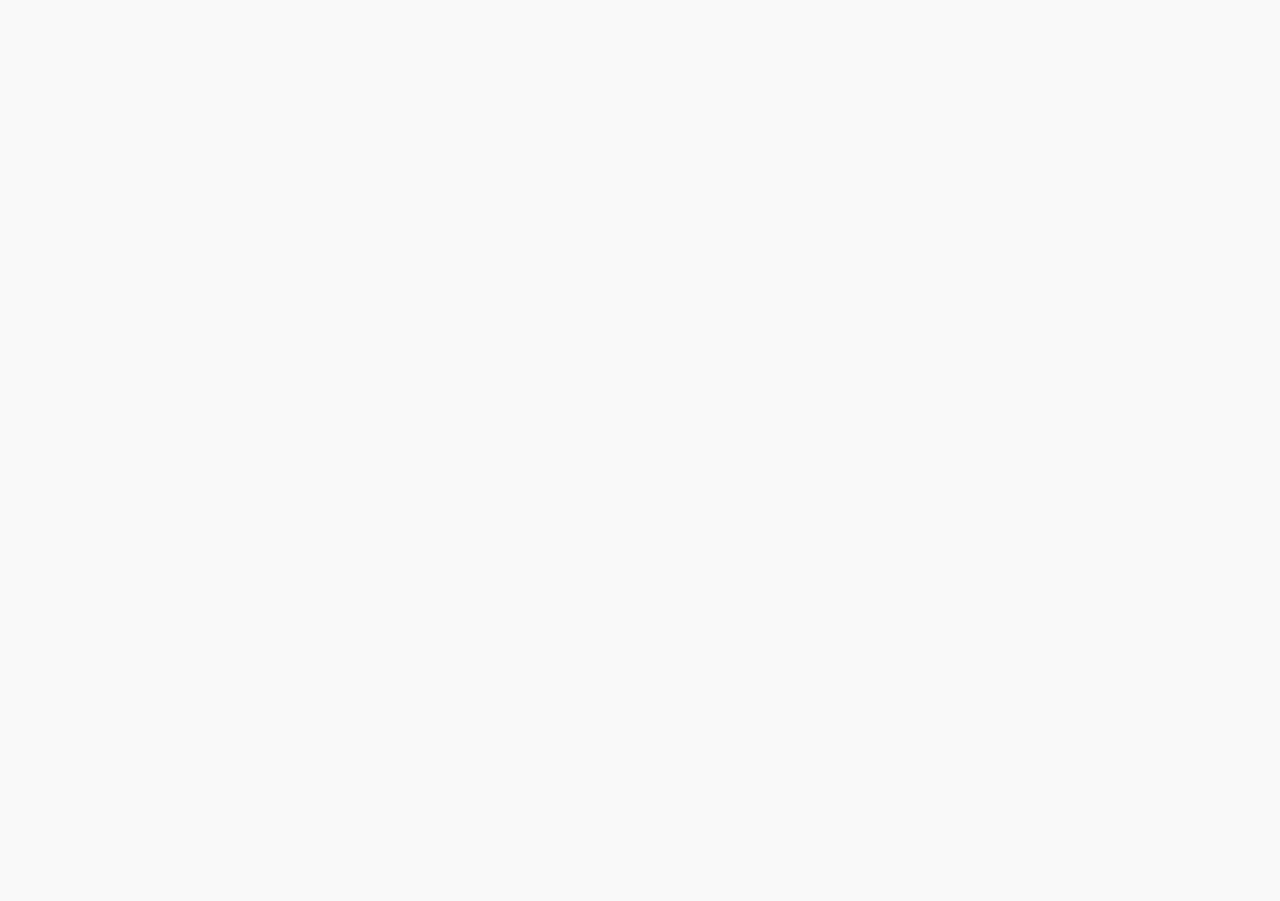
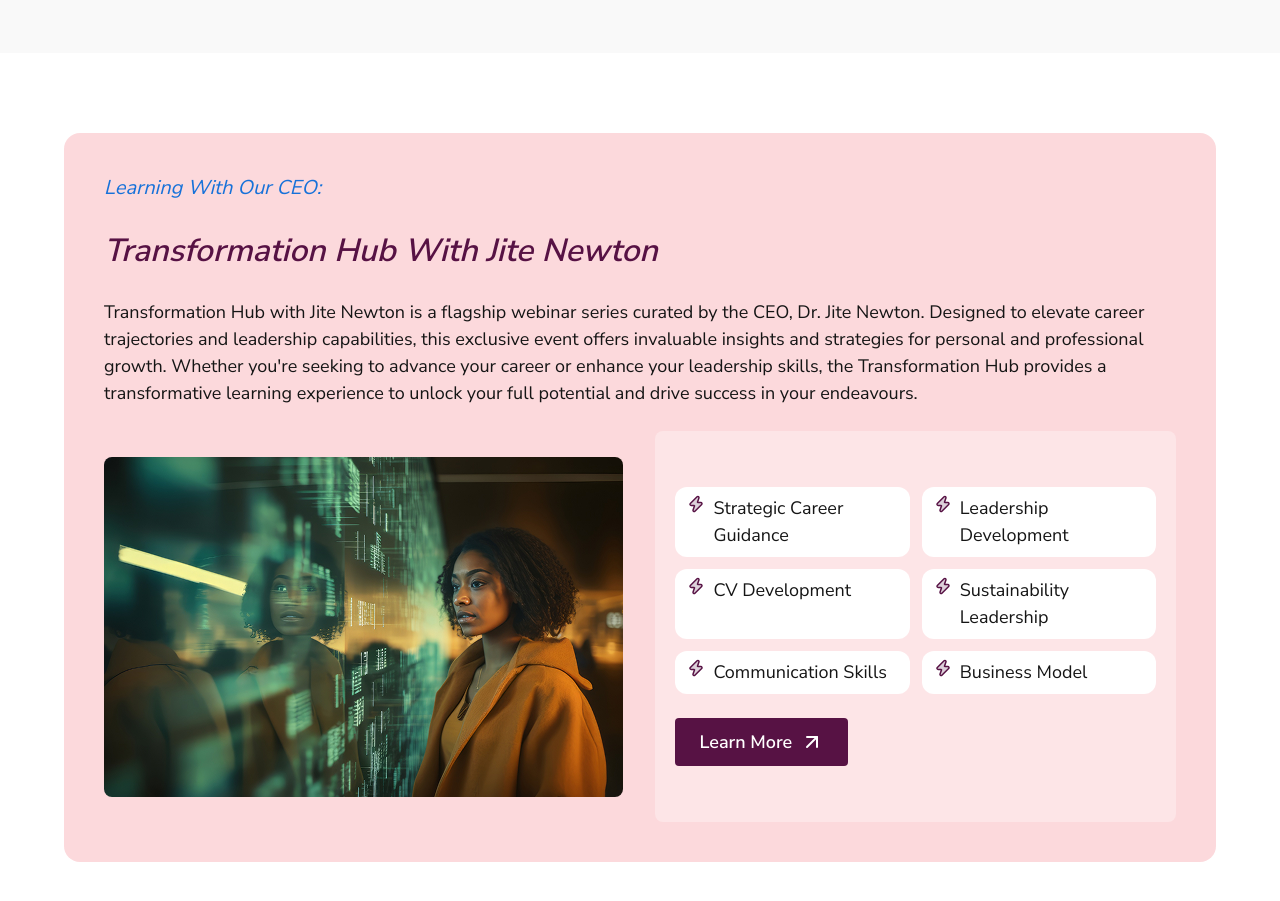
Before and after one commit to onumaeleanyagift/tobams-frontend-intern-assessment, a Next.js app: page / in a window 1280 px wide. Shown: the part 3900-4801 px from the top of the page. Before the commit the page ends 3953 px from the top, so only its background shows below. Built offline with nearby package versions, Linux system fonts and the light colour scheme.

Commit message:
feat: add TransformationHub component to showcase career development features

```diff
--- a/app/page.tsx
+++ b/app/page.tsx
@@ -3,6 +3,7 @@ import Hero from "@/components/sections/Hero";
 import LearningManagement from "@/components/sections/LearningManagement";
 import TrainingServices from "@/components/sections/TrainingServices";
 import ManagementDevelopment from "@/components/sections/ManagementDevelopment";
+import TransformationHub from "@/components/sections/TransformationHub";
 
 export default function Home() {
   return (
@@ -14,6 +15,7 @@ export default function Home() {
         <LearningManagement />
         <TrainingServices />
         <ManagementDevelopment />
+        <TransformationHub />
       </main>
     </>
   );
--- /dev/null
+++ b/components/sections/TransformationHub.tsx
@@ -0,0 +1,90 @@
+import Image from "next/image";
+import Button from "@/components/ui/Button";
+import { Zap, ArrowUpRight } from "lucide-react";
+
+// Features available in the Transformation Hub
+const features = [
+  "Strategic Career Guidance",
+  "Leadership Development",
+  "CV Development",
+  "Sustainability Leadership",
+  "Communication Skills",
+  "Business Model",
+];
+
+export default function TransformationHub() {
+  return (
+    // Transformation Hub section
+    <section className="px-4 py-10 bg-(--white) md:px-8 lg:px-16 lg:py-20">
+      <div className="mx-auto flex w-full max-w-328 flex-col gap-16 rounded-xl bg-(--secondary)/20 px-4 py-6 lg:flex-row lg:gap-16 lg:rounded-2xl lg:p-10">
+        {/* Section content */}
+        <div className="flex w-full flex-col gap-3 md:gap-6">
+          {/* Small section label */}
+          <p className="text-[14px] italic text-[#1671D9] md:text-[20px]">
+            Learning With Our CEO:
+          </p>
+
+          {/* Section heading */}
+          <h2 className="text-[20px] font-semibold italic text-(--primary) md:text-[32px]">
+            Transformation Hub With Jite Newton
+          </h2>
+
+          {/* Section description */}
+          <p className="text-[14px] text-(--main-text) md:text-[18px]">
+            Transformation Hub with Jite Newton is a flagship webinar series
+            curated by the CEO, Dr. Jite Newton. Designed to elevate career
+            trajectories and leadership capabilities, this exclusive event
+            offers invaluable insights and strategies for personal and
+            professional growth. Whether you&apos;re seeking to advance your
+            career or enhance your leadership skills, the Transformation Hub
+            provides a transformative learning experience to unlock your full
+            potential and drive success in your endeavours.
+          </p>
+
+          {/* Image and feature list */}
+          <div className="flex flex-col items-center gap-6 lg:flex-row lg:gap-8">
+            {/* Transformation Hub image */}
+            <div className="w-full lg:w-1/2">
+              <Image
+                src="/images/transformation-hub.jpg"
+                alt="Professional participating in the Transformation Hub"
+                width={560}
+                height={340}
+                className="h-58 w-full rounded-lg object-cover md:h-85 lg:w-140"
+              />
+            </div>
+
+            {/* Feature list and button */}
+            <div className="flex w-full flex-col gap-6 bg-(--white)/30 rounded-lg px-5 py-5 md:px-5 lg:py-14 lg:w-1/2">
+              <ul className="grid grid-cols-1 gap-3 w-full md:grid-cols-2">
+                {features.map((feature) => (
+                  <li
+                    key={feature}
+                    className="flex gap-2 rounded-xl bg-(--white) p-5 md:px-3 md:py-2 text-[14px] text-(--main-text) md:text-[18px]"
+                  >
+                    {/* Feature icon */}
+                    <Zap
+                      size={18}
+                      fill="#DDD0DA"
+                      className="shrink-0 text-(--primary)"
+                    />
+
+                    <span>{feature}</span>
+                  </li>
+                ))}
+              </ul>
+
+              {/* Learn More button */}
+              <div className="self-start text-[18px]">
+                <Button href="#training-services">
+                  Learn More
+                  <ArrowUpRight size={24} />
+                </Button>
+              </div>
+            </div>
+          </div>
+        </div>
+      </div>
+    </section>
+  );
+}
```
